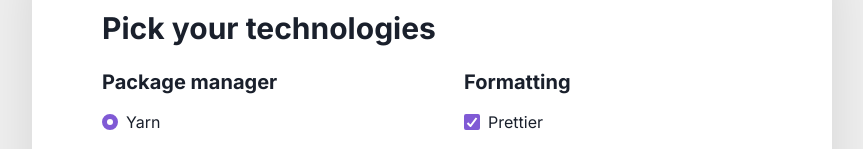
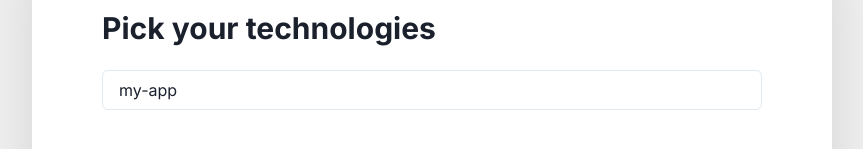
Before and after one commit to akd-io/create-next-stack-website, a Next.js app: page / in a window 1280 px wide. Shown: the part 530-679 px from the top of the page, without its empty margins (208-1071 px from the left). Built offline with nearby package versions, Linux system fonts and the light colour scheme.

Commit message:
Add project name input

```diff
--- a/templates/LandingPage/LandingPageTemplate.tsx
+++ b/templates/LandingPage/LandingPageTemplate.tsx
@@ -6,6 +6,7 @@ import {
   CheckboxGroup,
   Code,
   Heading,
+  Input,
   Radio,
   RadioGroup,
   Stack,
@@ -97,6 +98,7 @@ const continuousIntegrations = [optionKeys.githubActions];
 const miscellaneousOptions = [optionKeys.formattingPreCommitHook];
 
 type FormData = {
+  projectName: string;
   packageManager: typeof packageManagers[number];
   stylingMethod: typeof stylingMethods[number];
   formStateManagement: Array<typeof formStateManagementLibraries[number]>;
@@ -107,6 +109,7 @@ type FormData = {
   miscellaneousOptions: Array<typeof miscellaneousOptions[number]>;
 };
 const defaultFormData: FormData = {
+  projectName: "my-app",
   packageManager: optionKeys.yarn,
   stylingMethod: optionKeys.emotion,
   formStateManagement: [optionKeys.reactHookForm],
@@ -119,7 +122,7 @@ const defaultFormData: FormData = {
 const formDataKeys = objectToKeyToKeyMap(defaultFormData);
 
 const LandingPageTemplate = () => {
-  const { control, watch, setValue } = useForm<FormData>({
+  const { register, control, watch, setValue } = useForm<FormData>({
     defaultValues: defaultFormData,
   });
   const formData = watch();
@@ -169,6 +172,8 @@ const LandingPageTemplate = () => {
     ) {
       args.push("--formatting-pre-commit-hook");
     }
+
+    args.push(formData.projectName);
 
     setOutput(args.join(" "));
   }, []);
@@ -262,6 +267,11 @@ const LandingPageTemplate = () => {
                 </Heading>
 
                 <Stack spacing="16">
+                  <Input
+                    {...register(formDataKeys.projectName, {
+                      pattern: /^[a-z0-9-]+$/,
+                    })}
+                  />
                   <Stack
                     spacing={["8", "8", "16"]}
                     direction={["column", "column", "row"]}
@@ -549,7 +559,6 @@ const LandingPageTemplate = () => {
                       </Stack>
                     </Stack>
                   </Stack>
-
                   <Stack spacing="4">
                     <Heading as="h2" size="lg">
                       Command
@@ -564,7 +573,6 @@ const LandingPageTemplate = () => {
                       Copy
                     </Button>
                   </Stack>
-
                   <Text align="center">
                     Missing your favorite technology or encountering a bug?{" "}
                     <br />
```
